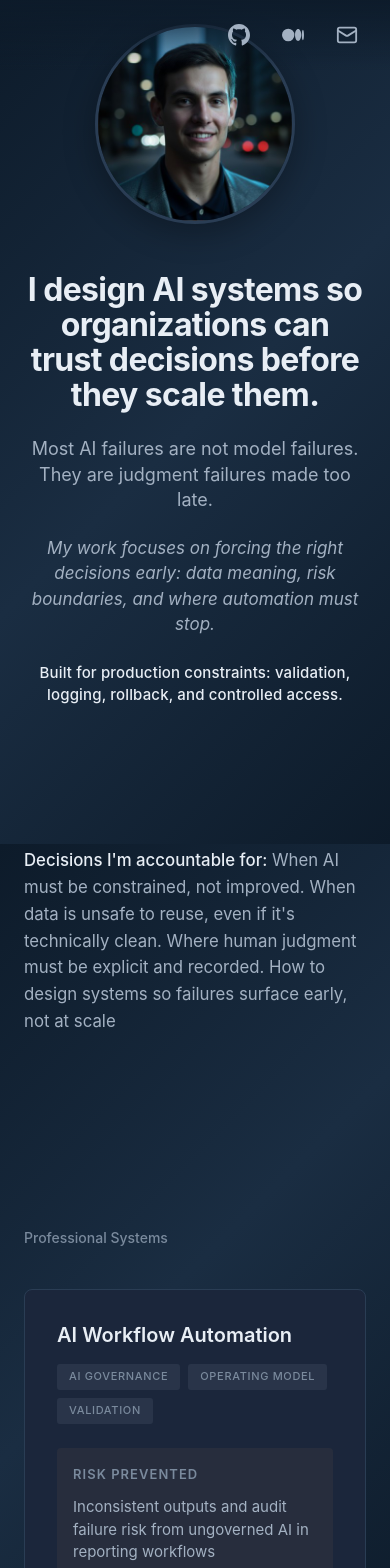
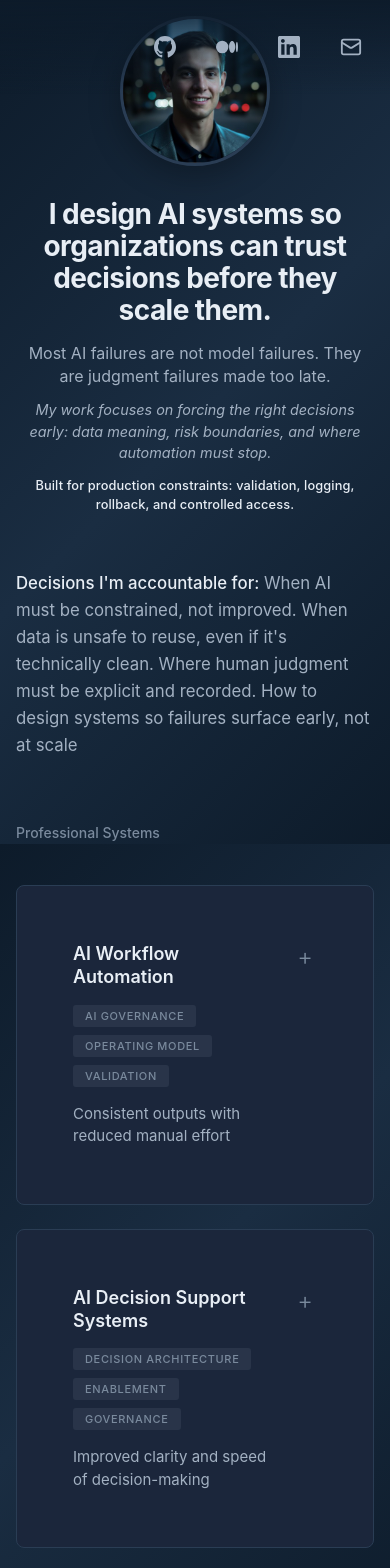
Before and after one commit to conorbliss-hash/conorbliss.github.io, a React (Vite) app: page /#/ in a window 390 px wide. Shown: the top 1568 px of the page. Built offline with nearby package versions, Linux system fonts and the light colour scheme.

Commit message:
Add responsive design, LinkedIn icon, expandable Professional Systems cards

```diff
--- a/src/components/Assertions.css
+++ b/src/components/Assertions.css
@@ -91,6 +91,11 @@
     font-size: 1rem;
   }
 
+  .assertion-header {
+    padding: calc(var(--spacing-unit) * 2) 0;
+    min-height: 44px;
+  }
+
   .assertion-explainer p {
     font-size: 0.875rem;
   }
--- a/src/components/Footer.css
+++ b/src/components/Footer.css
@@ -1,7 +1,7 @@
 .footer {
   border-top: 1px solid var(--border-subtle);
-  padding: calc(var(--spacing-unit) * 8) 0;
-  margin-top: calc(var(--spacing-unit) * 12);
+  padding: calc(var(--spacing-unit) * 4) 0;
+  margin-top: calc(var(--spacing-unit) * 6);
 }
 
 .footer-content {
--- a/src/components/Hero.css
+++ b/src/components/Hero.css
@@ -2,7 +2,7 @@
   min-height: auto;
   display: flex;
   align-items: center;
-  padding: 1.5rem 0 0.75rem 0;
+  padding: 1rem 0 0.5rem 0;
   position: relative;
   overflow: hidden;
 }
@@ -47,8 +47,8 @@
 }
 
 .hero-image {
-  width: 280px;
-  height: 280px;
+  width: min(220px, 25vw);
+  height: min(220px, 25vw);
   border-radius: 50%;
   object-fit: cover;
   border: 3px solid var(--border-subtle);
@@ -62,35 +62,35 @@
 }
 
 .hero-headline {
-  font-size: 3rem;
+  font-size: clamp(1.5rem, 4vw, 2.5rem);
   font-weight: 700;
-  line-height: 1.1;
-  margin-bottom: calc(var(--spacing-unit) * 3);
+  line-height: 1.15;
+  margin-bottom: calc(var(--spacing-unit) * 2);
   color: var(--text-primary);
   letter-spacing: -0.02em;
 }
 
 .hero-subheadline {
-  font-size: 1.375rem;
+  font-size: clamp(1rem, 2vw, 1.25rem);
   color: var(--text-secondary);
-  margin-bottom: calc(var(--spacing-unit) * 3);
+  margin-bottom: calc(var(--spacing-unit) * 1.5);
   line-height: 1.4;
   max-width: 700px;
 }
 
 .hero-narrative-spine {
-  font-size: 1.0625rem;
+  font-size: clamp(0.9rem, 1.5vw, 1rem);
   color: var(--text-secondary);
-  margin-bottom: calc(var(--spacing-unit) * 3);
+  margin-bottom: calc(var(--spacing-unit) * 1.5);
   line-height: 1.5;
   max-width: 600px;
   font-style: italic;
 }
 
 .hero-operational-trust {
-  font-size: 0.9375rem;
+  font-size: clamp(0.8rem, 1.3vw, 0.9rem);
   color: var(--text-muted);
-  margin-bottom: calc(var(--spacing-unit) * 4);
+  margin-bottom: calc(var(--spacing-unit) * 2);
   line-height: 1.5;
   font-weight: 500;
   letter-spacing: 0.01em;
@@ -128,7 +128,7 @@
   .hero-layout {
     flex-direction: column-reverse;
     text-align: center;
-    gap: calc(var(--spacing-unit) * 5);
+    gap: calc(var(--spacing-unit) * 3);
   }
 
   .hero-content {
@@ -136,8 +136,8 @@
   }
 
   .hero-image {
-    width: 200px;
-    height: 200px;
+    width: 150px;
+    height: 150px;
   }
 
   .system-halo {
@@ -148,11 +148,11 @@
   }
 
   .hero-headline {
-    font-size: 2rem;
+    font-size: 1.75rem;
   }
 
   .hero-subheadline {
-    font-size: 1.125rem;
+    font-size: 1rem;
   }
 
   .hero-cta {
--- a/src/components/Nav.css
+++ b/src/components/Nav.css
@@ -4,7 +4,7 @@
   left: 0;
   right: 0;
   z-index: 100;
-  padding: calc(var(--spacing-unit) * 2) 0;
+  padding: calc(var(--spacing-unit) * 3) 0;
   background: linear-gradient(to bottom, rgba(13, 27, 42, 0.95) 0%, rgba(13, 27, 42, 0) 100%);
 }
 
@@ -41,4 +41,10 @@
   .nav-icons {
     gap: calc(var(--spacing-unit) * 2);
   }
+
+  .nav-icon {
+    padding: calc(var(--spacing-unit) * 1.5);
+    min-width: 44px;
+    min-height: 44px;
+  }
 }
--- a/src/components/Nav.jsx
+++ b/src/components/Nav.jsx
@@ -34,6 +34,18 @@ export default function Nav() {
             </svg>
           </a>
           <a
+            href="https://www.linkedin.com/in/conorbliss"
+            target="_blank"
+            rel="noopener noreferrer"
+            className="nav-icon"
+            aria-label="LinkedIn"
+            title="LinkedIn"
+          >
+            <svg xmlns="http://www.w3.org/2000/svg" width="22" height="22" viewBox="0 0 24 24" fill="currentColor">
+              <path d="M20.447 20.452h-3.554v-5.569c0-1.328-.027-3.037-1.852-3.037-1.853 0-2.136 1.445-2.136 2.939v5.667H9.351V9h3.414v1.561h.046c.477-.9 1.637-1.85 3.37-1.85 3.601 0 4.267 2.37 4.267 5.455v6.286zM5.337 7.433c-1.144 0-2.063-.926-2.063-2.065 0-1.138.92-2.063 2.063-2.063 1.14 0 2.064.925 2.064 2.063 0 1.139-.925 2.065-2.064 2.065zm1.782 13.019H3.555V9h3.564v11.452zM22.225 0H1.771C.792 0 0 .774 0 1.729v20.542C0 23.227.792 24 1.771 24h20.451C23.2 24 24 23.227 24 22.271V1.729C24 .774 23.2 0 22.222 0h.003z"/>
+            </svg>
+          </a>
+          <a
             href="mailto:conor.bliss.henaghan@gmail.com"
             className="nav-icon"
             aria-label="Email"
--- a/src/components/ProfessionalSystems.css
+++ b/src/components/ProfessionalSystems.css
@@ -21,13 +21,49 @@
   background-color: transparent;
   border: 1px solid var(--border-subtle);
   border-radius: 6px;
-  padding: calc(var(--spacing-unit) * 5);
+  padding: 0;
+  transition: all 0.2s ease;
+  overflow: hidden;
+}
+
+.system-card:hover {
+  border-color: var(--accent-blue-dim);
+}
+
+.system-card-header {
+  width: 100%;
+  display: flex;
+  justify-content: space-between;
+  align-items: flex-start;
+  padding: calc(var(--spacing-unit) * 4);
+  background: transparent;
+  border: none;
+  cursor: pointer;
+  text-align: left;
   transition: all 0.2s ease;
 }
 
-.system-card:hover {
-  transform: translateY(-2px);
-  border-color: var(--accent-blue-dim);
+.system-card-header:hover {
+  background: rgba(0, 212, 255, 0.03);
+}
+
+.system-card-summary {
+  flex: 1;
+}
+
+.system-toggle {
+  font-size: 1.5rem;
+  color: var(--text-dim);
+  font-weight: 300;
+  flex-shrink: 0;
+  margin-left: calc(var(--spacing-unit) * 2);
+  width: 24px;
+  text-align: center;
+  transition: color 0.2s ease;
+}
+
+.system-card-header:hover .system-toggle {
+  color: var(--accent-blue);
 }
 
 .system-title {
@@ -42,7 +78,7 @@
   display: flex;
   flex-wrap: wrap;
   gap: calc(var(--spacing-unit) * 1);
-  margin-bottom: calc(var(--spacing-unit) * 3);
+  margin-bottom: calc(var(--spacing-unit) * 2);
 }
 
 .system-card .domain-tag {
@@ -54,6 +90,29 @@
   border-radius: 3px;
   text-transform: uppercase;
   letter-spacing: 0.06em;
+}
+
+.system-outcome-preview {
+  font-size: 0.9375rem;
+  color: var(--text-secondary);
+  line-height: 1.5;
+  margin: 0;
+}
+
+.system-card-details {
+  max-height: 0;
+  overflow: hidden;
+  transition: max-height 0.3s ease, padding 0.3s ease;
+  padding: 0 calc(var(--spacing-unit) * 4);
+}
+
+.system-card.expanded .system-card-details {
+  max-height: 600px;
+  padding: 0 calc(var(--spacing-unit) * 4) calc(var(--spacing-unit) * 4);
+}
+
+.system-card.expanded .system-outcome-preview {
+  display: none;
 }
 
 .risk-section {
@@ -98,11 +157,14 @@
 }
 
 .system-link {
-  margin-top: auto;
+  display: inline-block;
+  margin-top: calc(var(--spacing-unit) * 2);
   padding-top: calc(var(--spacing-unit) * 3);
-  color: var(--text-dim);
+  color: var(--accent-blue-dim);
   font-weight: 500;
   font-size: 0.875rem;
+  text-decoration: none;
+  border-top: 1px solid var(--border-subtle);
 }
 
 .system-link::after {
@@ -111,18 +173,46 @@
   display: inline-block;
 }
 
-.system-card:hover .system-link {
-  color: var(--accent-blue-dim);
+.system-link:hover {
+  color: var(--accent-blue);
 }
 
-.system-card:hover .system-link::after {
+.system-link:hover::after {
   transform: translateX(3px);
 }
 
 @media (max-width: 1024px) {
   .systems-grid {
-    grid-template-columns: 1fr;
-    max-width: 600px;
-    margin: 0 auto;
+    grid-template-columns: repeat(2, 1fr);
+    gap: calc(var(--spacing-unit) * 3);
   }
 }
+
+@media (max-width: 768px) {
+  .systems-grid {
+    grid-template-columns: 1fr;
+    max-width: 100%;
+    gap: calc(var(--spacing-unit) * 3);
+  }
+
+  .system-card-header {
+    padding: calc(var(--spacing-unit) * 3);
+    min-height: 44px;
+  }
+
+  .system-card-details {
+    padding: 0 calc(var(--spacing-unit) * 3);
+  }
+
+  .system-card.expanded .system-card-details {
+    padding: 0 calc(var(--spacing-unit) * 3) calc(var(--spacing-unit) * 3);
+  }
+
+  .system-title {
+    font-size: 1.125rem;
+  }
+
+  .system-section p {
+    font-size: 0.875rem;
+  }
+}
--- a/src/components/ProfessionalSystems.jsx
+++ b/src/components/ProfessionalSystems.jsx
@@ -1,9 +1,16 @@
+import { useState } from 'react'
 import { Link } from 'react-router-dom'
 import projectsData from '../content/projects.json'
 import './ProfessionalSystems.css'
 
 export default function ProfessionalSystems() {
   const { professional, professionalFraming } = projectsData
+  const [expandedId, setExpandedId] = useState(null)
+
+  const toggleExpand = (id, e) => {
+    e.preventDefault()
+    setExpandedId(expandedId === id ? null : id)
+  }
 
   return (
     <section className="professional-systems section">
@@ -12,8 +19,16 @@ export default function ProfessionalSystems() {
           <p className="professional-framing">{professionalFraming}</p>
         )}
         <div className="systems-grid">
-          {professional.map((system) => (
-            <Link to={`/projects/${system.id}`} key={system.id} className="system-card card">
+          {professional.map((system) => {
+            const isExpanded = expandedId === system.id
+            return (
+              <div key={system.id} className={`system-card card ${isExpanded ? 'expanded' : ''}`}>
+                <button
+                  className="system-card-header"
+                  onClick={(e) => toggleExpand(system.id, e)}
+                  aria-expanded={isExpanded}
+                >
+                  <div className="system-card-summary">
                     <h3 className="system-title">{system.title}</h3>
                     {system.domainTags && system.domainTags.length > 0 && (
                       <div className="domain-tags">
@@ -22,6 +37,12 @@ export default function ProfessionalSystems() {
                         ))}
                       </div>
                     )}
+                    <p className="system-outcome-preview">{system.outcome}</p>
+                  </div>
+                  <span className="system-toggle">{isExpanded ? '−' : '+'}</span>
+                </button>
+
+                <div className="system-card-details">
                   {system.riskPrevented && (
                     <div className="system-section risk-section">
                       <h4>Risk Prevented</h4>
@@ -46,9 +67,11 @@ export default function ProfessionalSystems() {
                     <h4>Outcome</h4>
                     <p>{system.outcome}</p>
                   </div>
-              <div className="system-link">View System Design</div>
-            </Link>
-          ))}
+                  <Link to={`/projects/${system.id}`} className="system-link">View System Design</Link>
+                </div>
+              </div>
+            )
+          })}
         </div>
       </div>
     </section>
--- a/src/components/Writing.css
+++ b/src/components/Writing.css
@@ -92,10 +92,22 @@
 
 @media (max-width: 768px) {
   .writing-card {
-    flex: 0 0 240px;
+    flex: 0 0 220px;
   }
 
   .writing-card-image {
-    height: 120px;
+    height: 90px;
+  }
+
+  .writing-card-content {
+    padding: 0.75rem;
+  }
+
+  .writing-card-title {
+    font-size: 0.875rem;
+  }
+
+  .writing-card-subtitle {
+    font-size: 0.75rem;
   }
 }
--- a/src/styles/global.css
+++ b/src/styles/global.css
@@ -58,7 +58,23 @@ button {
 }
 
 .section {
-  padding: calc(var(--spacing-unit) * 12) 0;
+  padding: calc(var(--spacing-unit) * 6) 0;
+}
+
+/* Responsive global styles */
+@media (max-width: 768px) {
+  .container {
+    padding: 0 calc(var(--spacing-unit) * 2);
+  }
+
+  .section {
+    padding: calc(var(--spacing-unit) * 4) 0;
+  }
+
+  .section-title {
+    font-size: 1rem;
+    margin-bottom: calc(var(--spacing-unit) * 4);
+  }
 }
 
 .section-title {
```
Lines whose indentation alone changed are shown as unchanged.
